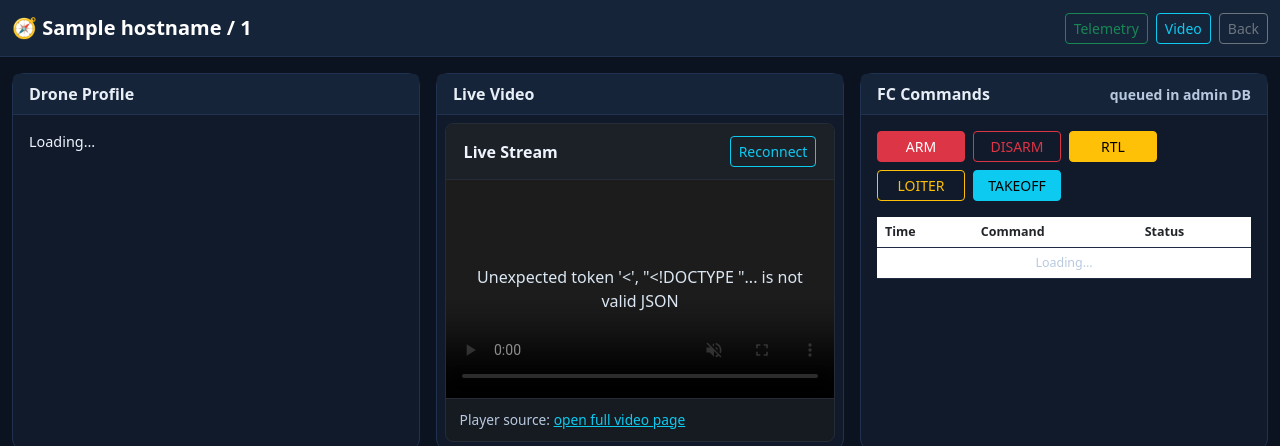
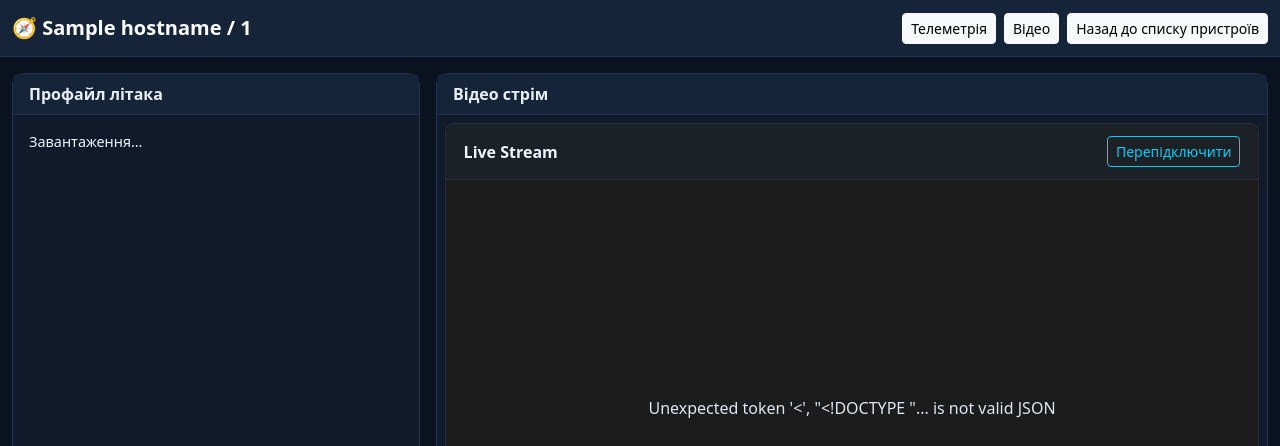
Before and after one commit to artmisis020-dev/device-to-car, a Flask app: template admin_module/templates/device_detail.html in a window 1280 px wide. Shown: the top 446 px of the page. Run offline with Flask 3, Linux system fonts and the light colour scheme; the template is opened without the code that fills it: most values are stand-ins (such as "Sample title", 1, 10 or a date in 2020); parts of the project's set-up code (start-up, migrations or seed data) failed here and were passed over.

Commit message:
refactore: refactored language and colors

```diff
--- a/admin_module/templates/_video_player.html
+++ b/admin_module/templates/_video_player.html
@@ -62,14 +62,14 @@
 
 {% if not video_player_compact %}
 <div class="svp-status-line">
-  <span id="svpStreamStatus" class="muted">Loading stream</span>
+  <span id="svpStreamStatus" class="muted">Завантаження стріму</span>
   <span class="svp-divider"></span>
-  <span>Stream: <strong id="svpStreamName">-</strong></span>
+  <span>Стрім: <strong id="svpStreamName">-</strong></span>
   <span>WebRTC: <strong id="svpWebrtcUrl">-</strong></span>
   <span class="svp-divider"></span>
   <span class="svp-cameras">
-    <span class="svp-camera-label">Cameras:</span>
-    <span id="svpCameraList" class="svp-camera-label">Loading...</span>
+    <span class="svp-camera-label">Камери:</span>
+    <span id="svpCameraList" class="svp-camera-label">Завантаження...</span>
   </span>
 </div>
 {% endif %}
@@ -78,7 +78,7 @@
   <div class="svp-head">
     <span>Live Stream</span>
     <div class="svp-actions">
-      <button id="svpReconnect" class="btn btn-sm btn-outline-info" type="button">Reconnect</button>
+      <button id="svpReconnect" class="btn btn-sm btn-outline-info" type="button">Перепідключити</button>
       {% if not video_player_compact %}
       <button id="svpRecord" class="btn btn-sm btn-outline-danger" type="button">REC</button>
       <span class="svp-rec-state"><span id="svpRecDot" class="svp-rec-dot"></span><span>REC</span></span>
--- a/admin_module/templates/device_detail.html
+++ b/admin_module/templates/device_detail.html
@@ -12,9 +12,16 @@ body { background:#0b1220; color:#d7e1ea; }
 .kv { display:grid; grid-template-columns:120px 1fr; gap:.35rem .75rem; font-size:.9rem; }
 .kv div:nth-child(odd) { color:#b8c9df; }
 .kv div:nth-child(even) { color:#f3f7fc; font-weight:600; overflow-wrap:anywhere; }
-.msg-table td, .msg-table th { padding:.35rem .5rem !important; font-size:.78rem; border-color:#1e2b40 !important; }
-.msg-table td { color:#eef5ff; }
-.msg-table code { color:#f3f7fc; }
+	.msg-table {
+		--bs-table-bg:#0f1a2b;
+		--bs-table-color:#e8eef5;
+		--bs-table-border-color:#263a59;
+		--bs-table-striped-bg:#142139;
+		--bs-table-striped-color:#eef5ff;
+	}
+	.msg-table td, .msg-table th { padding:.35rem .5rem !important; font-size:.78rem; border-color:#263a59 !important; color:#e8eef5 !important; }
+	.msg-table thead th { background:#192840 !important; color:#f4f8fc !important; }
+	.msg-table code { color:#dbeafe; white-space:pre-wrap; overflow-wrap:anywhere; }
 .cmd-btn { min-width:88px; }
 </style>
 {% endblock %}
@@ -23,9 +30,9 @@ body { background:#0b1220; color:#d7e1ea; }
   <div class="container-fluid">
     <span class="navbar-brand fw-semibold">🧭 {{ hostname }} / {{ device_id[:12] }}</span>
     <div class="d-flex gap-2">
-      <a href="/telemetry/{{ device_id }}" class="btn btn-sm btn-outline-success">Telemetry</a>
-      <a href="/video/{{ device_id }}" class="btn btn-sm btn-outline-info">Video</a>
-      <a href="/" class="btn btn-sm btn-outline-secondary">Back</a>
+      <a href="/telemetry/{{ device_id }}" class="btn btn-sm btn-light">Телеметрія</a>
+      <a href="/video/{{ device_id }}" class="btn btn-sm btn-light">Відео</a>
+      <a href="/" class="btn btn-sm btn-light">Назад до списку пристроїв</a>
     </div>
   </div>
 </nav>
@@ -34,22 +41,22 @@ body { background:#0b1220; color:#d7e1ea; }
   <div class="row g-3 mb-3">
     <div class="col-xl-4">
       <div class="card h-100">
-        <div class="card-header">Drone Profile</div>
+        <div class="card-header">Профайл літака</div>
         <div class="card-body">
-          <div class="kv" id="profileBox">Loading…</div>
+          <div class="kv" id="profileBox">Завантаження…</div>
         </div>
       </div>
     </div>
-    <div class="col-xl-4">
+    <div class="col-xl-8">
       <div class="card h-100">
-        <div class="card-header">Live Video</div>
+        <div class="card-header">Відео стрім</div>
         <div class="card-body p-2">
           {% set video_player_compact = true %}
           {% include "_video_player.html" %}
         </div>
       </div>
     </div>
-    <div class="col-xl-4">
+    <!-- <div class="col-xl-4">
       <div class="card h-100">
         <div class="card-header d-flex justify-content-between align-items-center">
           FC Commands
@@ -71,24 +78,24 @@ body { background:#0b1220; color:#d7e1ea; }
           </div>
         </div>
       </div>
-    </div>
+    </div> -->
   </div>
 
   <div class="row g-3">
     <div class="col-xl-7">
       <div class="card h-100">
-        <div class="card-header">Map</div>
+        <div class="card-header">Мапа</div>
         <div class="card-body"><div id="map"></div></div>
       </div>
     </div>
     <div class="col-xl-5">
       <div class="card h-100">
-        <div class="card-header">Telemetry Snapshot</div>
+        <div class="card-header">Телеметрія</div>
         <div class="card-body p-0">
           <div class="table-responsive">
             <table class="table table-sm msg-table mb-0">
-              <thead><tr><th>Type</th><th>Count</th><th>Data</th></tr></thead>
-              <tbody id="latestTelemetry"><tr><td colspan="3" class="text-center soft py-3">Loading…</td></tr></tbody>
+              <thead><tr><th>Тип</th><th>Кількість</th><th>Дані</th></tr></thead>
+              <tbody id="latestTelemetry"><tr><td colspan="3" class="text-center soft py-3">Завантаження…</td></tr></tbody>
             </table>
           </div>
         </div>
@@ -123,16 +130,16 @@ async function loadDetail() {
 
   const device = data.device;
   const profile = [
-    ['Device ID', device.device_id],
+    ['ID Пристрою', device.device_id],
     ['Hostname', device.hostname || '—'],
     ['IP', device.ip || '—'],
     ['Hardware', device.hardware || '—'],
-    ['Sirena', device.sirena_version || '—'],
-    ['Video', device.video_version || '—'],
-    ['Approved', data.is_valid ? 'yes' : 'no'],
-    ['Last seen', device.last_seen || '—'],
-    ['Telemetry', data.telemetry.active ? 'on' : 'off'],
-    ['Video', data.video.active ? 'on' : 'off'],
+    ['Версія Sirena', device.sirena_version || '—'],
+    ['Версія Відео', device.video_version || '—'],
+    ['Активовано', data.is_valid ? 'Так' : 'Ні'],
+    ['Останнє з\'єднання', device.last_seen || '—'],
+    ['Телеметрія', data.telemetry.active ? 'Вкл' : 'Вимк'],
+    ['Стрім', data.video.active ? 'Вкл' : 'Вимк'],
   ];
   document.getElementById('profileBox').innerHTML = profile.map(([k, v]) => `<div>${k}</div><div>${fmt(v)}</div>`).join('');
 
--- a/admin_module/templates/login.html
+++ b/admin_module/templates/login.html
@@ -6,15 +6,15 @@
 <div class="d-flex justify-content-center align-items-center" style="height:100vh">
 <div class="card bg-secondary text-white shadow" style="width:360px">
   <div class="card-body p-4">
-    <h4 class="mb-1 text-center">🛰 Sirena Server</h4>
-    <p class="text-center text-light small mb-4">Device Registry</p>
+    <h4 class="mb-1 text-center">🛰 Sirena Дашборд</h4>
+    <p class="text-center text-light small mb-4">Вхід до системи</p>
     {% if error %}<div class="alert alert-danger py-2">{{ error }}</div>{% endif %}
     <form method="post">
       <div class="mb-3">
-        <label class="form-label">Admin Password</label>
+        <label class="form-label">Пароль адміністратора</label>
         <input type="password" name="password" class="form-control" autofocus>
       </div>
-      <button class="btn btn-primary w-100">Login</button>
+      <button class="btn btn-primary w-100">Ввійти</button>
     </form>
   </div>
 </div></div>
--- a/admin_module/templates/video.html
+++ b/admin_module/templates/video.html
@@ -11,10 +11,10 @@
 {% block content %}
 <nav class="navbar navbar-dark">
   <div class="container-fluid">
-    <span class="navbar-brand">{{ hostname }} - Video</span>
+    <span class="navbar-brand">{{ hostname }} - Відео</span>
     <div class="actions">
-      <a href="/devices/{{ device_id }}" class="btn btn-sm btn-outline-info">Drone Profile</a>
-      <a href="/" class="btn btn-sm btn-outline-secondary">Back</a>
+      <a href="/devices/{{ device_id }}" class="btn btn-sm btn-outline-info">Профіль літака</a>
+      <a href="/" class="btn btn-sm btn-outline-secondary">Назад</a>
     </div>
   </div>
 </nav>
```
Also changed, not shown: admin_module/templates/index.html (+25 -25 lines), admin_module/templates/telemetry.html (+9 -9 lines).
